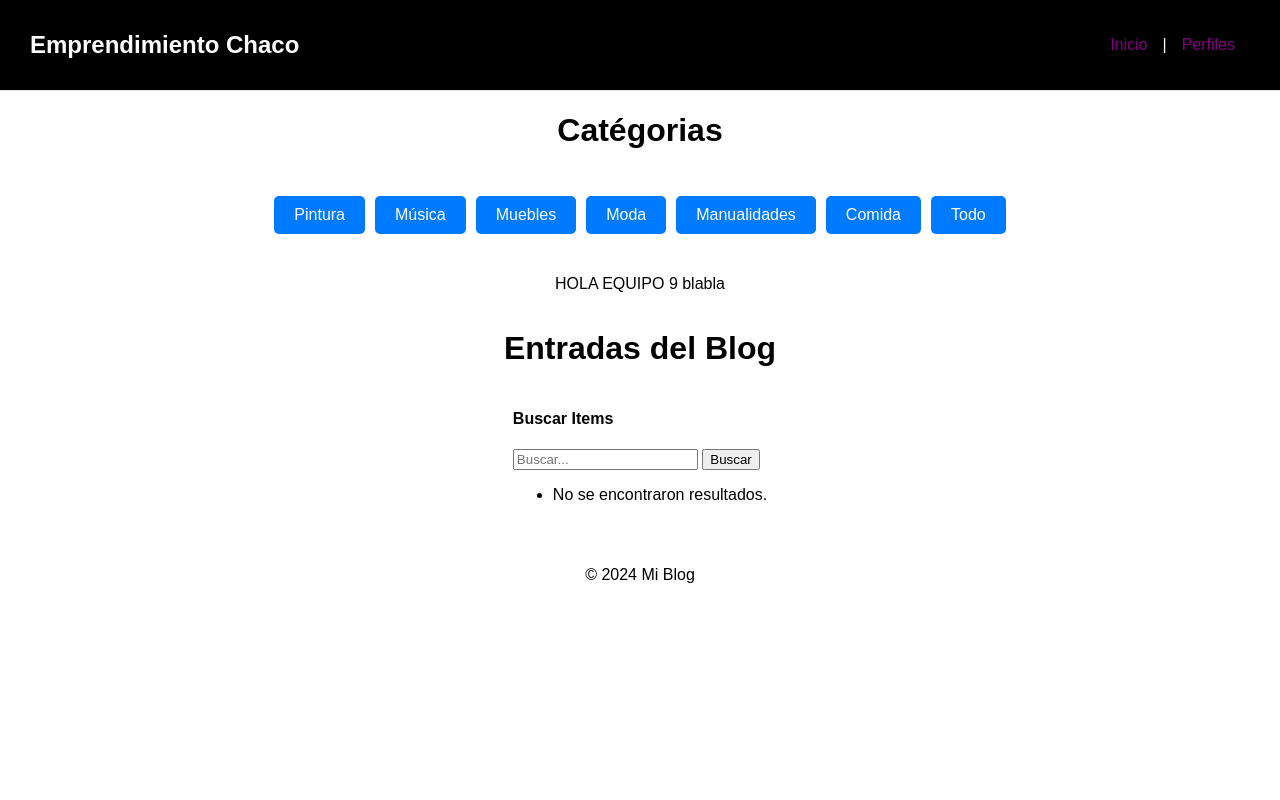
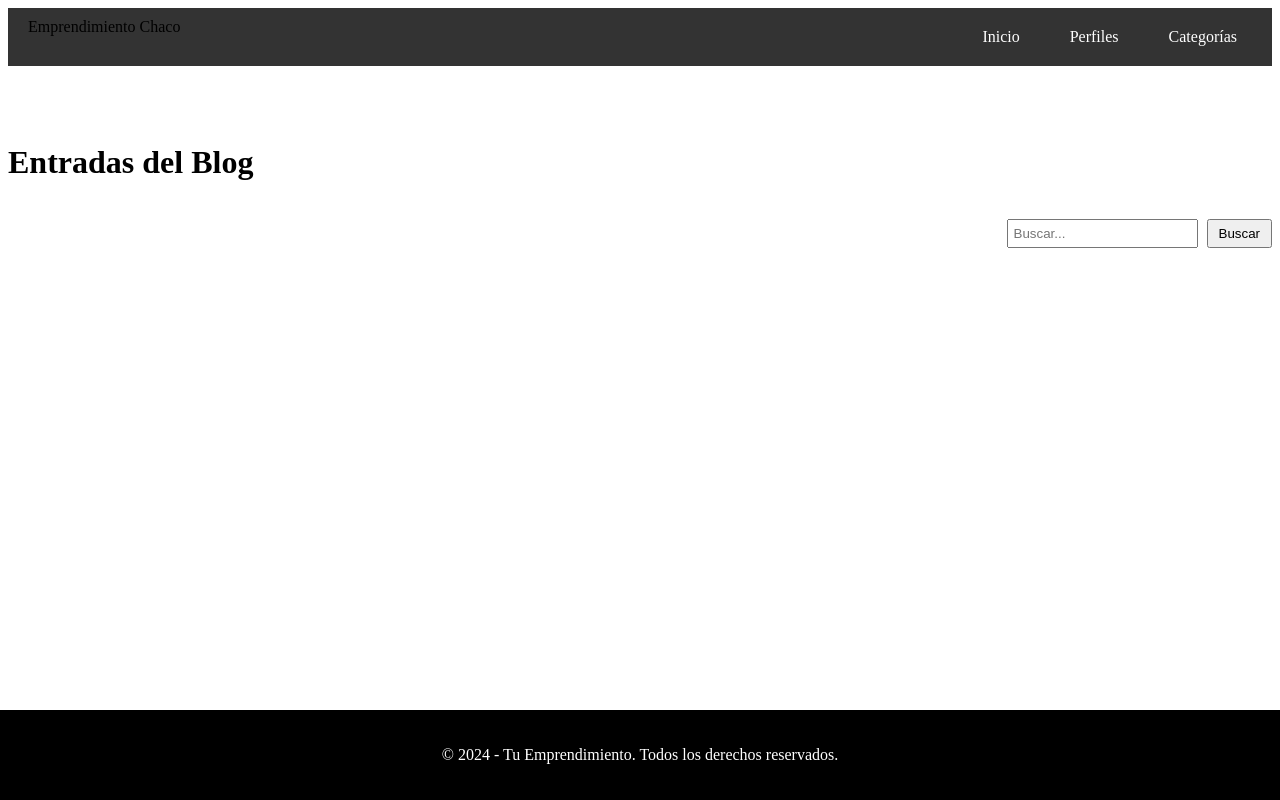
Before and after one commit to mauricio3551/EmprendemosChaco, a Django app: template templates/home.html in a window 1280 px wide. Run offline with Django 5.2, Linux system fonts and the light colour scheme; the template is opened without the code that fills it, so the values that code supplies are empty.

Commit message:
Correccion de errores

```diff
--- a/apps/usuarios/urls.py
+++ b/apps/usuarios/urls.py
@@ -1,5 +1,5 @@
 from django.urls import path
-from .views import profile_list, home_view, search_results, item_list,detalle_item_view,categoria_view,pintura_1_view,pintura_2_view,item_form_view
+from .views import profile_list, home_view, search_results, item_list,detalle_item_view,categoria_view,item_form_view
 from django.conf import settings
 from django.conf.urls.static import static
 
@@ -10,8 +10,7 @@ urlpatterns = [
     path('search_results/', search_results, name='search_results'),
     path('item/<int:item_id>/', detalle_item_view, name='detalle_item'),
     path('categoria/<str:categoria>/', categoria_view, name='categoria_view'),
-    path('pintura_1/', pintura_1_view, name='pintura_1'),
-    path('pintura_2/', pintura_2_view, name='pintura_2'),
+
 
     # Nuevas URLs para agregar y editar ítems
     path('item/new/', item_form_view, name='item_new'),  # URL para crear un nuevo ítem
--- a/static/css/styles.css
+++ b/static/css/styles.css
@@ -1,97 +1,139 @@
-/* Establecer fondo blanco para toda la página */
-body {
-    background-color: white;
-    margin: 0;
-    font-family: Arial, sans-serif;
+/* Asegura que el menú desplegable esté oculto por defecto */
+ul.dropdown-content {
+    display: none;
+    position: absolute;
+    background-color: black; /* Fondo negro para los enlaces */
+    min-width: 160px;
+    box-shadow: 0px 8px 16px rgba(0,0,0,0.2);
+    z-index: 1;
 }
 
-/* Estilo del encabezado y navegación */
-header {
-    background-color: black; /* Fondo negro */
-    padding: 10px;
-    border-bottom: 1px solid #ddd;
+/* Cuando el usuario pase el cursor sobre Categorías */
+li.dropdown:hover ul.dropdown-content {
+    display: block;
 }
 
-/* Estilo para la barra de navegación */
-.navbar {
-    display: flex;
-    justify-content: space-between;
-    align-items: center;
-    padding: 10px 20px;
+/* Estilos para los enlaces en el menú desplegable */
+ul.dropdown-content li {
+    display: block;
 }
 
-/* Estilo del título "Emprendimiento Chaco" */
-.brand {
-    color: white;  /* Título en color blanco */
-    font-size: 24px;
-    font-weight: bold;
+ul.dropdown-content li a {
+    color: white;
+    text-decoration: none;
+    padding: 12px 16px;
+    display: block;
 }
 
-/* Estilo de la lista de navegación */
-nav ul {
-    list-style: none;
-    padding: 0;
-    display: flex;
-    align-items: center;
+/* Color de fondo cuando se pasa sobre una categoría */
+ul.dropdown-content li a:hover {
+    background-color: #575757;
 }
 
-nav li {
-    margin-right: 15px; /* Espacio entre elementos */
-    display: inline;
-    color: white;
+/* Estilos para el footer */
+footer {
+    background-color: black; /* Fondo negro */
+    color: white; /* Texto blanco */
+    text-align: center;
+    padding: 20px 0; /* Espaciado interno */
+    position: fixed; /* Posición fija en la parte inferior */
+    width: 100%; /* Ocupa todo el ancho de la pantalla */
+    bottom: 0; /* Pegado a la parte inferior */
+    left: 0;
 }
 
-/* Estilo para los enlaces de navegación */
-nav a {
-    color: purple; /* Color de los enlaces */
-    text-decoration: none; /* Sin subrayado */
+/* Para asegurar que el contenido no quede debajo del footer */
+body {
+    margin-bottom: 60px; /* Ajusta según el tamaño del footer */
 }
 
-nav a:hover {
-    text-decoration: underline; /* Subrayado al pasar el mouse */
+/* Contenedor del menú de navegación */
+nav {
+    display: flex; /* Usamos flexbox para alinear los elementos */
+    justify-content: space-between; /* Alinea los elementos a los extremos */
+    background-color: #333; /* Fondo gris oscuro para el menú */
+    padding: 10px 20px; /* Espaciado interno */
 }
 
-/* Centrar los botones de categoría */
-.categorias {
-    display: flex;
-    justify-content: center; /* Centrar horizontalmente */
-    flex-wrap: wrap; /* Permitir que los botones se envuelvan en varias líneas si es necesario */
-    margin: 20px 0;
+/* Estilo para la lista de navegación */
+nav ul {
+    display: flex; /* Asegura que los elementos de la lista se alineen horizontalmente */
+    list-style-type: none; /* Quita las viñetas */
+    padding: 0; /* Quita el padding por defecto */
+    margin: 0; /* Quita el margin por defecto */
 }
 
-/* Estilo de los botones */
-.button {
-    padding: 10px 20px;
-    margin: 5px;
-    background-color: #007BFF; /* Color de fondo del botón */
-    color: white;
-    text-decoration: none; /* Sin subrayado */
-    border-radius: 5px;
-    transition: background-color 0.3s;
+/* Estilo para cada enlace */
+nav ul li {
+    position: relative; /* Permite posicionar el dropdown relativo a este elemento */
+    margin-left: 20px; /* Espaciado entre los enlaces */
 }
 
-.button:hover {
-    background-color: #0056b3; /* Color al pasar el mouse */
+/* Enlaces en el menú */
+nav ul li a {
+    color: white; /* Color del texto */
+    text-decoration: none; /* Sin subrayado */
+    padding: 10px 15px; /* Espaciado alrededor del texto */
+    display: block; /* Hace que el área de clic sea más grande */
 }
 
-/* Estilo para el contenido principal */
-main {
-    display: flex;
-    flex-direction: column;
-    align-items: center; /* Centrar el contenido */
+/* Efecto hover para enlaces */
+nav ul li a:hover {
+    background-color: #444; /* Color de fondo al pasar el cursor */
 }
 
-/* Estilo del footer */
-footer {
-    text-align: center; /* Centrar el texto en el footer */
-    margin-top: 20px;
-    padding: 10px 0;
+/* Contenido del dropdown */
+nav ul li ul {
+    display: none; /* Esconde el contenido del dropdown por defecto */
+    position: absolute; /* Posiciona el dropdown relativo a su padre */
+    background-color: black; /* Fondo negro */
+    z-index: 1000; /* Asegura que esté por encima de otros elementos */
 }
 
-/* Estilo para la caja de categorías */
-.categorias-container {
-    background-color: black; /* Fondo negro */
-    border-radius: 15px;
-    padding: 20px;
-    box-shadow: 0 0 10px rgba(0, 0, 0, 0.5);
+/* Muestra el dropdown al pasar el cursor sobre el elemento padre */
+nav ul li:hover ul {
+    display: block; /* Muestra el contenido del dropdown */
 }
+
+/* Estilo para los enlaces en el dropdown */
+nav ul li ul li a {
+    padding: 10px; /* Espaciado para los enlaces del dropdown */
+    white-space: nowrap; /* Evita que el texto se divida en varias líneas */
+}
+
+/* Estilo para el título principal */
+.main-title {
+    text-align: center;  /* Centramos el título principal */
+    margin: 20px 0;
+    color: #fff; /* Color blanco para el texto del título principal */
+}
+
+/* Estilo para la sección de búsqueda */
+.search-header {
+    display: flex;
+    justify-content: flex-end;  /* Alinea a la derecha */
+    align-items: center;
+    margin-bottom: 20px;
+}
+
+.search-header h4 {
+    margin-right: 20px;  /* Espaciado a la derecha del título "Buscar Items" */
+    color: #fff; /* Color blanco para el título "Buscar Items" */
+}
+
+.search-container {
+    text-align: right;
+}
+
+.search-container form {
+    display: inline-block;
+}
+
+.search-container input {
+    padding: 5px;
+    margin-right: 5px;
+}
+
+.search-container button {
+    padding: 5px 10px;
+}
--- a/templates/base.html
+++ b/templates/base.html
@@ -2,7 +2,8 @@
 <html lang="es">
 <head>
     <meta charset="UTF-8">
-    <title>{% block title %}Mi Blog{% endblock %}</title>
+    <meta name="viewport" content="width=device-width, initial-scale=1.0">
+    <title>Mi Blog</title>
     {% load static %}
     <link rel="stylesheet" href="{% static 'css/styles.css' %}">
 </head>
@@ -10,35 +11,37 @@
     <header>
         <nav class="navbar">
             <div class="nav-left">
-                <span class="brand">Emprendimiento Chaco</span> <!-- Título del blog -->
+                <span class="brand">Emprendimiento Chaco</span>
             </div>
             <div class="nav-right">
                 <ul>
                     <li><a href="{% url 'home_view' %}">Inicio</a></li>
-                    <li>|</li> <!-- Separador -->
                     <li><a href="{% url 'profile_list' %}">Perfiles</a></li>
+                    <li class="dropdown">
+                        <a href="#">Categorías</a>
+                        <ul class="dropdown-content">
+                            <li><a href="{% url 'categoria_view' 'Pintura' %}">Pintura</a></li>
+                            <li><a href="{% url 'categoria_view' 'Musica' %}">Música</a></li>
+                            <li><a href="{% url 'categoria_view' 'Muebles' %}">Muebles</a></li>
+                            <li><a href="{% url 'categoria_view' 'Moda' %}">Moda</a></li>
+                            <li><a href="{% url 'categoria_view' 'Manualidades' %}">Manualidades</a></li>
+                            <li><a href="{% url 'categoria_view' 'Comida' %}">Comida</a></li>
+                            <li><a href="{% url 'item_list' %}">Todo</a></li>
+                        </ul>
+                    </li>
                 </ul>
             </div>
         </nav>
+        <h1 class="main-title">Emprendimiento</h1>  <!-- Título principal -->
     </header>
 
     <main>
-        <h1>Catégorias</h1>
-        <div class="categorias">
-            <a href="{% url 'categoria_view' 'pintura' %}" class="button">Pintura</a>
-            <a href="{% url 'categoria_view' 'musica' %}" class="button">Música</a>
-            <a href="{% url 'categoria_view' 'muebles' %}" class="button">Muebles</a>
-            <a href="{% url 'categoria_view' 'moda' %}" class="button">Moda</a>
-            <a href="{% url 'categoria_view' 'manualidades' %}" class="button">Manualidades</a>
-            <a href="{% url 'categoria_view' 'comida' %}" class="button">Comida</a>
-            <a href="{% url 'item_list' %}" class="button">Todo</a>
-        </div>
-
         {% block content %}{% endblock %}
     </main>
 
     <footer>
-        <p>© 2024 Mi Blog</p>
+        <p>&copy; 2024 - Tu Emprendimiento. Todos los derechos reservados.</p>
     </footer>
+
 </body>
 </html>
--- a/templates/categorias/pintura.html
+++ b/templates/categorias/pintura.html
@@ -6,7 +6,7 @@
 </head>
 <body>
     <h1>Pintura</h1>
-    <p>La pintura es una forma de expresión artística que utiliza pigmentos aplicados sobre una superficie.</p>
+    <p>La pintura es una forma de expresión artística que utiliza pigmentos aplicados sobre una superficie para crear imágenes y transmitir emociones.</p>
     <a href="{% url 'buscar' %}">Volver a buscar</a>
 
     <div>
--- a/templates/home.html
+++ b/templates/home.html
@@ -3,15 +3,18 @@
 {% block title %}Inicio - Mi Blog{% endblock %}
 
 {% block content %}
-    <p>HOLA EQUIPO 9 blabla</p>
-    <h1>Entradas del Blog</h1>
+    <h1>Entradas del Blog</h1>  <!-- Mantén el título de las entradas del blog aquí -->
 
     <div class="contenido">
+        <div class="search-header">  <!-- Contenedor para el título y el buscador -->
             <h4>Buscar Items</h4>
+            <div class="search-container">
                 <form method="GET" action="{% url 'search_results' %}">
                     <input type="text" name="search" placeholder="Buscar...">
                     <button type="submit">Buscar</button>
                 </form>
+            </div>
+        </div>
 
         <div id="results">
             <ul>
@@ -22,7 +25,9 @@
                         </li>
                     {% endfor %}
                 {% else %}
+                    {% if request.GET.search %}
                         <li>No se encontraron resultados.</li>
+                    {% endif %}
                 {% endif %}
             </ul>
         </div>
--- a/templates/search_results.html
+++ b/templates/search_results.html
@@ -15,13 +15,14 @@
             <button type="submit">Buscar</button>
         </form>
 
+
         <div id="results">
             <h5>Resultados Encontrados</h5>
             <ul>
                 {% if items %}
                     {% for item in items %}
                         <li>
-                            <a href="{% url 'detalle_item' item.id %}">{{ item.name }}</a> - {{ item.category }}
+                            <a href="{% url 'detalle_item' item.id %}">{{ item.name }}</a> - {{ item.category }} - Autor: {{ item.author }}
                         </li>
                     {% endfor %}
                 {% else %}
@@ -30,6 +31,7 @@
             </ul>
         </div>
 
-        <a href="{% url 'item_list' %}">Volver a la lista de items</a>
+
+        <a href="{% url 'item_list' %}">Volver a la lista de ítems</a>
     </div>
 {% endblock %}
```
Also changed, not shown: apps/usuarios/forms.py (+7 -8 lines), apps/usuarios/views.py (+39 -7 lines), templates/categoria.html (+0 -9 lines), templates/info_categ/pintura_1.html (deleted, +0 -16 lines), templates/info_categ/pintura_2.html (deleted, +0 -15 lines), EmprendemosChaco/db.sqlite3. Lines whose indentation alone changed are shown as unchanged.
